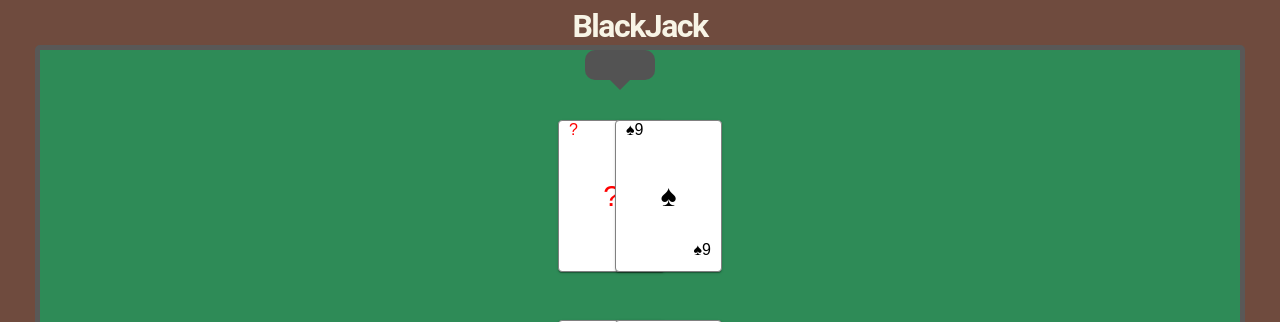
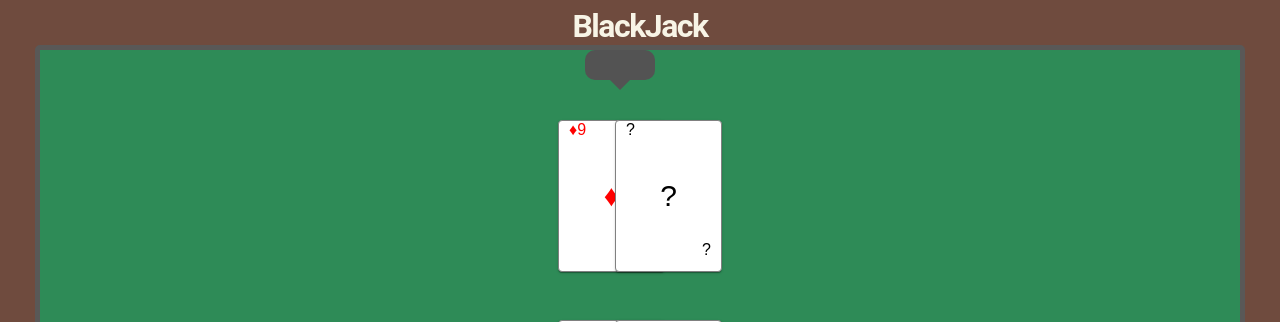
Before and after one commit to takayama-tomoaki/BlackJack, a React (Create React App) app: page / in a window 1280 px wide. Both pictures are taken after a click on the button "START". Shown: the top 322 px of the page. Built offline with nearby package versions, Linux system fonts and the light colour scheme; the HTML template or start-up script is replaced by a standard one.

Commit message:
feat: 微修正。

```diff
--- a/src/components/Card.js
+++ b/src/components/Card.js
@@ -44,8 +44,8 @@ const useCardStyles = makeStyles({
 // TODO: props の型を定義する。
 export default function Card(props) {
   const classes = useCardStyles(props);
-  const topAndBottom = props.card === null || props.hide === false ? "?" : props.card.suit + props.card.rank;
-  const middle = props.card === null || props.hide === false ? "?" : props.card.suit;
+  const topAndBottom = props.card === null || props.hide ? "?" : props.card.suit + props.card.rank;
+  const middle = props.card === null || props.hide ? "?" : props.card.suit;
 
   return (
     <MuiCard className={classes.root}>
```
